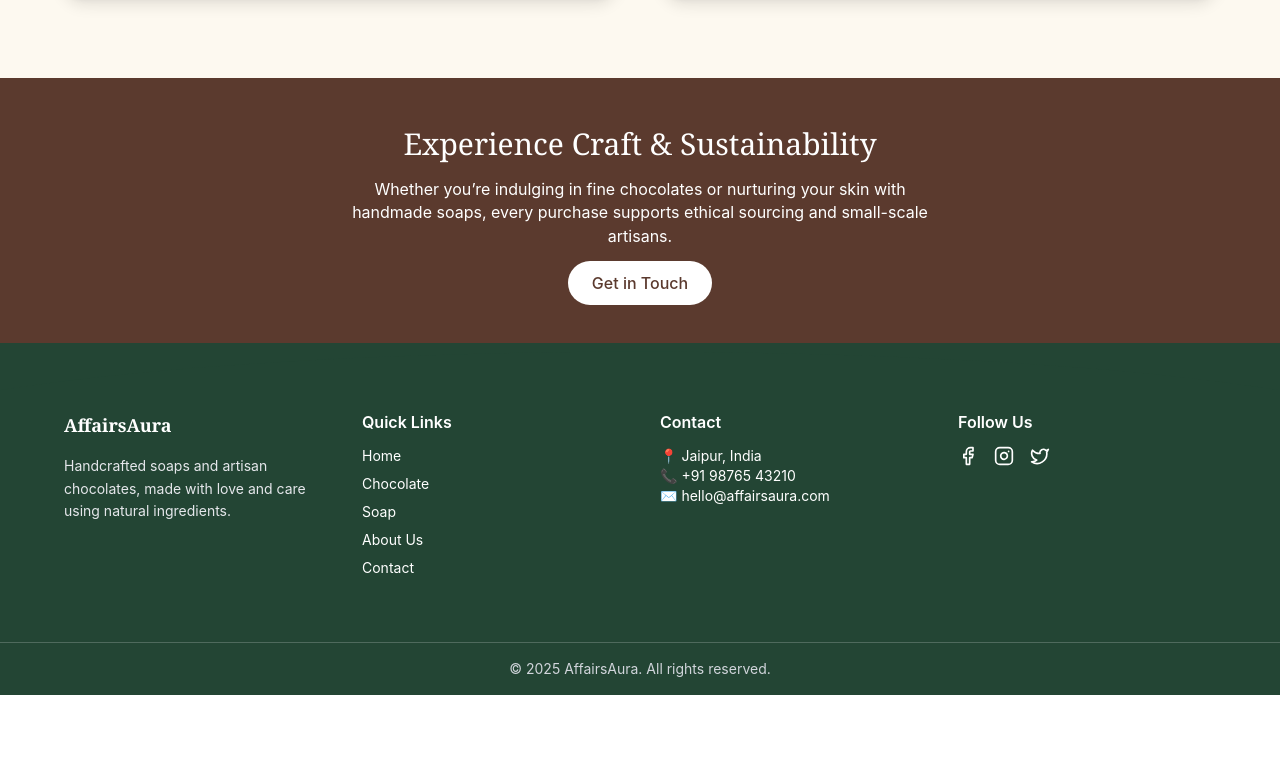
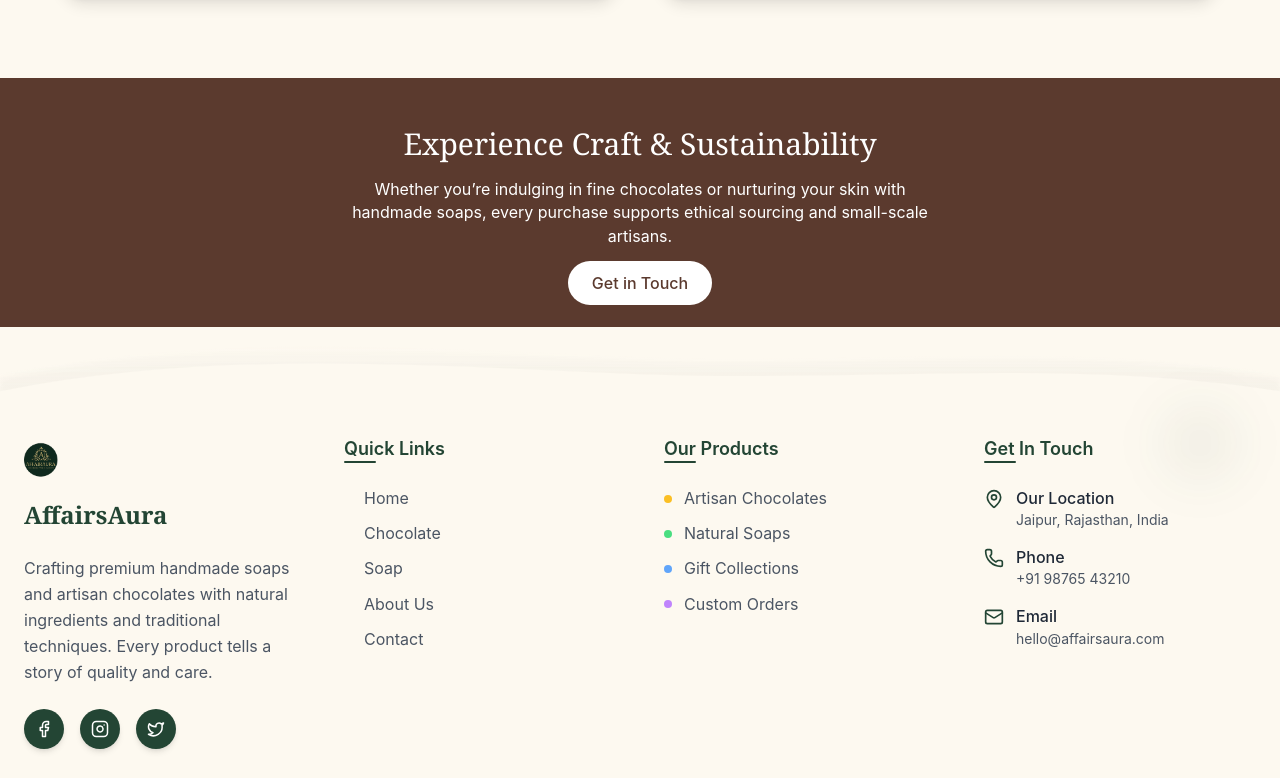
Before and after one commit to akatanayg/affairsaura_website, a React (Vite) app: page / in a window 1280 px wide. Shown: the part 2019-2797 px from the top of the page. Before the commit the page ends 2714 px from the top, so only its background shows below. Built offline with nearby package versions, Linux system fonts and the light colour scheme.

Commit message:
some final fixes

```diff
--- a/index.html
+++ b/index.html
@@ -3,8 +3,8 @@
   <head>
     <meta charset="utf-8" />
     <meta name="viewport" content="width=device-width,initial-scale=1" />
-    <title>AffairsAura — Handmade Soaps & Artisan Chocolates</title>
-    <meta name="description" content="AffairsAura — small-batch handmade soaps and artisan chocolates. Curated, sustainable, cozy." />
+    <title>AffairsAura - Handmade Soaps & Artisan Chocolates</title>
+    <meta name="description" content="AffairsAura - small-batch handmade soaps and artisan chocolates. Curated, sustainable, cozy." />
     <link rel="icon" href="/favicon.ico" />
   </head>
   <body>
--- a/src/components/Footer.jsx
+++ b/src/components/Footer.jsx
@@ -1,72 +1,222 @@
 import React from "react";
 import { Link } from "react-router-dom";
-import { Facebook, Instagram, Twitter } from "lucide-react";
+import {
+  Facebook,
+  Instagram,
+  Twitter,
+  MapPin,
+  Phone,
+  Mail,
+} from "lucide-react";
 
 export default function Footer() {
   return (
-    <footer className="relative w-full overflow-hidden">
-      {/* Footer Background with Curve */}
-      <div className="bg-[#234534] text-white relative">
-        {/* Top Smooth Hill Curve */}
+    <footer className="relative w-full overflow-hidden -mt-4">
+      {/* Footer Background with Curve and Shadow */}
+      <div className="bg-[#fdf9f0] text-gray-800 relative shadow-2xl">
+        {/* Top Elegant Curve */}
         <div className="w-full -mt-1">
           <svg
-            className="block w-full h-24"
+            className="block w-full h-20 md:h-32"
             xmlns="http://www.w3.org/2000/svg"
             preserveAspectRatio="none"
             viewBox="0 0 1440 150"
           >
+            <defs>
+              <linearGradient
+                id="curveGradient"
+                x1="0%"
+                y1="0%"
+                x2="0%"
+                y2="100%"
+              >
+                <stop
+                  offset="0%"
+                  style={{ stopColor: "#fdf9f0", stopOpacity: 0.1 }}
+                />
+                <stop
+                  offset="100%"
+                  style={{ stopColor: "#fdf9f0", stopOpacity: 1 }}
+                />
+              </linearGradient>
+            </defs>
             <path
-              d="M0,80 C360,0 1080,0 1440,80 L1440,150 L0,150 Z"
-              fill="#234534"
+              d="M0,60 C240,10 480,30 720,40 C960,50 1200,20 1440,60 L1440,150 L0,150 Z"
+              fill="url(#curveGradient)"
+              className="drop-shadow-lg"
+            />
+            <path
+              d="M0,80 C240,30 480,50 720,60 C960,70 1200,40 1440,80 L1440,150 L0,150 Z"
+              fill="#fdf9f0"
             />
           </svg>
         </div>
 
-        {/* Footer Content */}
-        <div className="max-w-[1200px] mx-auto grid sm:grid-cols-2 md:grid-cols-4 gap-10 px-6 pb-6 md:pb-16 -mt-6">
-          {/* About */}
-          <div>
-            <h3 className="font-serif text-lg font-bold mb-4">AffairsAura</h3>
-            <p className="text-sm text-gray-200 leading-relaxed">
-              Handcrafted soaps and artisan chocolates, made with love and care
-              using natural ingredients.
+        {/* Main Footer Content */}
+        <div className="max-w-7xl mx-auto px-6 pb-12 -mt-4">
+          <div className="grid grid-cols-1 md:grid-cols-2 lg:grid-cols-4 gap-8 lg:gap-12">
+            {/* Brand Section */}
+            <div className="lg:col-span-1">
+              <div className="mb-6">
+                <img
+                  src="/logo.png"
+                  alt="AffairsAura Logo"
+                  className="h-12 w-auto object-contain mb-4"
+                />
+                <h3 className="font-serif text-2xl font-bold text-[#234534] mb-3">
+                  AffairsAura
+                </h3>
+              </div>
+              <p className="text-gray-600 leading-relaxed mb-6">
+                Crafting premium handmade soaps and artisan chocolates with
+                natural ingredients and traditional techniques. Every product
+                tells a story of quality and care.
               </p>
+
+              {/* Social Media */}
+              <div className="flex gap-4">
+                <a
+                  href="#"
+                  className="w-10 h-10 bg-[#234534] text-white rounded-full flex items-center justify-center hover:bg-[#345444] transition-colors duration-300 shadow-md hover:shadow-lg transform hover:-translate-y-0.5"
+                >
+                  <Facebook size={18} />
+                </a>
+                <a
+                  href="#"
+                  className="w-10 h-10 bg-[#234534] text-white rounded-full flex items-center justify-center hover:bg-[#345444] transition-colors duration-300 shadow-md hover:shadow-lg transform hover:-translate-y-0.5"
+                >
+                  <Instagram size={18} />
+                </a>
+                <a
+                  href="#"
+                  className="w-10 h-10 bg-[#234534] text-white rounded-full flex items-center justify-center hover:bg-[#345444] transition-colors duration-300 shadow-md hover:shadow-lg transform hover:-translate-y-0.5"
+                >
+                  <Twitter size={18} />
+                </a>
+              </div>
             </div>
 
             {/* Quick Links */}
             <div>
-            <h4 className="font-semibold mb-3">Quick Links</h4>
-            <ul className="space-y-2 text-sm">
-              <li><Link to="/" className="hover:underline">Home</Link></li>
-              <li><Link to="/chocolate" className="hover:underline">Chocolate</Link></li>
-              <li><Link to="/soap" className="hover:underline">Soap</Link></li>
-              <li><Link to="/about" className="hover:underline">About Us</Link></li>
-              <li><Link to="/contact" className="hover:underline">Contact</Link></li>
+              <h4 className="font-semibold text-lg text-[#234534] mb-6 relative">
+                Quick Links
+                <div className="absolute bottom-0 left-0 w-8 h-0.5 bg-[#234534] rounded-full"></div>
+              </h4>
+              <ul className="space-y-3">
+                {[
+                  { to: "/", label: "Home" },
+                  { to: "/chocolate", label: "Chocolate" },
+                  { to: "/soap", label: "Soap" },
+                  { to: "/about", label: "About Us" },
+                  { to: "/contact", label: "Contact" },
+                ].map((link) => (
+                  <li key={link.to}>
+                    <Link
+                      to={link.to}
+                      className="text-gray-600 hover:text-[#234534] transition-colors duration-200 flex items-center group"
+                    >
+                      <span className="w-2 h-2 bg-[#234534] rounded-full mr-3 opacity-0 group-hover:opacity-100 transition-opacity duration-200"></span>
+                      {link.label}
+                    </Link>
+                  </li>
+                ))}
               </ul>
             </div>
 
-          {/* Contact */}
+            {/* Products */}
             <div>
-            <h4 className="font-semibold mb-3">Contact</h4>
-            <p className="text-sm">📍 Jaipur, India</p>
-            <p className="text-sm">📞 +91 98765 43210</p>
-            <p className="text-sm">✉️ hello@affairsaura.com</p>
+              <h4 className="font-semibold text-lg text-[#234534] mb-6 relative">
+                Our Products
+                <div className="absolute bottom-0 left-0 w-8 h-0.5 bg-[#234534] rounded-full"></div>
+              </h4>
+              <ul className="space-y-3 text-gray-600">
+                <li className="flex items-center">
+                  <span className="w-2 h-2 bg-amber-400 rounded-full mr-3"></span>
+                  Artisan Chocolates
+                </li>
+                <li className="flex items-center">
+                  <span className="w-2 h-2 bg-green-400 rounded-full mr-3"></span>
+                  Natural Soaps
+                </li>
+                <li className="flex items-center">
+                  <span className="w-2 h-2 bg-blue-400 rounded-full mr-3"></span>
+                  Gift Collections
+                </li>
+                <li className="flex items-center">
+                  <span className="w-2 h-2 bg-purple-400 rounded-full mr-3"></span>
+                  Custom Orders
+                </li>
+              </ul>
             </div>
 
-          {/* Social */}
+            {/* Contact Info */}
             <div>
-            <h4 className="font-semibold mb-3">Follow Us</h4>
-            <div className="flex gap-4">
-              <a href="#" className="hover:text-gray-300"><Facebook size={20} /></a>
-              <a href="#" className="hover:text-gray-300"><Instagram size={20} /></a>
-              <a href="#" className="hover:text-gray-300"><Twitter size={20} /></a>
+              <h4 className="font-semibold text-lg text-[#234534] mb-6 relative">
+                Get In Touch
+                <div className="absolute bottom-0 left-0 w-8 h-0.5 bg-[#234534] rounded-full"></div>
+              </h4>
+              <div className="space-y-4">
+                <div className="flex items-start gap-3">
+                  <MapPin className="w-5 h-5 text-[#234534] mt-0.5 flex-shrink-0" />
+                  <div>
+                    <p className="font-medium text-gray-800">Our Location</p>
+                    <p className="text-gray-600 text-sm">
+                      Jaipur, Rajasthan, India
+                    </p>
+                  </div>
+                </div>
+
+                <div className="flex items-start gap-3">
+                  <Phone className="w-5 h-5 text-[#234534] mt-0.5 flex-shrink-0" />
+                  <div>
+                    <p className="font-medium text-gray-800">Phone</p>
+                    <p className="text-gray-600 text-sm">+91 98765 43210</p>
+                  </div>
+                </div>
+
+                <div className="flex items-start gap-3">
+                  <Mail className="w-5 h-5 text-[#234534] mt-0.5 flex-shrink-0" />
+                  <div>
+                    <p className="font-medium text-gray-800">Email</p>
+                    <p className="text-gray-600 text-sm">
+                      hello@affairsaura.com
+                    </p>
+                  </div>
+                </div>
+              </div>
             </div>
           </div>
         </div>
 
-        {/* Bottom bar */}
-        <div className="border-t border-white/20 py-4 text-center text-sm text-gray-300">
+        {/* Decorative Elements */}
+        <div className="absolute top-20 right-10 w-20 h-20 bg-[#234534]/5 rounded-full blur-xl"></div>
+        <div className="absolute top-40 left-20 w-32 h-32 bg-[#234534]/3 rounded-full blur-2xl"></div>
+
+        {/* Bottom Copyright Bar */}
+        <div className="border-t border-gray-200 bg-white/50 backdrop-blur-sm">
+          <div className="max-w-7xl mx-auto px-6 py-6">
+            <div className="flex flex-col md:flex-row items-center justify-between gap-4">
+              <p className="text-gray-600 text-sm text-center md:text-left">
                 © {new Date().getFullYear()} AffairsAura. All rights reserved.
+                Made with ❤️ in India
+              </p>
+              <div className="flex items-center gap-6 text-sm text-gray-500">
+                <Link
+                  to="/privacy"
+                  className="hover:text-[#234534] transition-colors"
+                >
+                  Privacy Policy
+                </Link>
+                <span>•</span>
+                <Link
+                  to="/terms"
+                  className="hover:text-[#234534] transition-colors"
+                >
+                  Terms of Service
+                </Link>
+              </div>
+            </div>
+          </div>
         </div>
       </div>
     </footer>
--- a/src/components/Header.jsx
+++ b/src/components/Header.jsx
@@ -20,16 +20,16 @@
 
   const navLinks = [
     { path: "/", label: "Home" },
+    { path: "/about", label: "About Us" },
     { path: "/chocolate", label: "Chocolate" },
     { path: "/soap", label: "Soap" },
-    { path: "/about", label: "About Us" },
-    { path: "/contact", label: "Contact" },
+    { path: "/contact", label: "Contact Us" },
   ];
 
   return (
     <>
       {/* Fixed top header */}
-      <header className="fixed top-0 left-0 right-0 z-50 bg-white/95 backdrop-blur-sm shadow-sm border-b border-gray-100">
+      <header className="fixed top-0 left-0 right-0 z-50 bg-[#fdf9f0]/95 backdrop-blur-sm shadow-sm border-b border-gray-100">
         <div className="container mx-auto px-4">
           <div className="flex items-center justify-between h-16 md:h-20">
             {/* Logo Section */}
@@ -42,7 +42,7 @@
                 <img
                   src="/logo.png"
                   alt="AffairsAura Logo"
-                  className="h-10 w-auto md:h-12 object-contain"
+                  className="h-20 w-auto md:h-24 object-contain"
                 />
               </Link>
             </div>
@@ -120,7 +120,7 @@
               <img
                 src="/logo.png"
                 alt="AffairsAura Logo"
-                className="h-8 w-auto object-contain"
+                className="h-10 w-auto object-contain"
               />
             </Link>
 
@@ -160,7 +160,7 @@
           <div className="absolute bottom-0 left-0 right-0 p-6 border-t border-gray-100">
             <div className="text-center">
               <p className="text-sm text-gray-500 mb-2">Made with care</p>
-              <p className="text-xs text-gray-400">AffairsAura</p>
+              <p className="text-xs text-gray-400">Affair Aura</p>
             </div>
           </div>
         </div>
--- a/src/pages/About.jsx
+++ b/src/pages/About.jsx
@@ -2,7 +2,7 @@
 
 export default function About() {
   return (
-    <main className="container py-16">
+    <main className="container py-16 ">
       {/* Title + Tagline */}
       <div className="text-center reveal visible">
         <h1 className="font-serif text-4xl md:text-5xl text-[#5b3a2e]">
@@ -18,7 +18,7 @@
         Welcome to the world of{" "}
         <span className="font-semibold text-[#5b3a2e]">SOAP Affairs</span> and{" "}
         <span className="font-semibold text-[#5b3a2e]">Chocolate Affairs</span>{" "}
-        – two heartfelt brands created with a passion for purity, wellness, and
+        - two heartfelt brands created with a passion for purity, wellness, and
         indulgence.
       </p>
 
@@ -28,7 +28,7 @@
           className="rounded-2xl shadow-md h-[320px]"
           style={{
             backgroundImage:
-              "url(https://images.unsplash.com/photo-1603205414929-4d7f6e2f19a0?w=800&q=50&auto=format&fit=crop)",
+              "url(lemon.jpg)",
             backgroundSize: "cover",
             backgroundPosition: "center",
           }}
@@ -58,7 +58,7 @@
           className="md:order-2 rounded-2xl shadow-md h-[320px]"
           style={{
             backgroundImage:
-              "url(https://images.unsplash.com/photo-1606312619347-ffaf0f9093d6?w=800&q=50&auto=format&fit=crop)",
+              "url(bottlec.jpg)",
             backgroundSize: "cover",
             backgroundPosition: "center",
           }}
@@ -70,7 +70,7 @@
           <p className="text-[#8b857b] mt-3 leading-relaxed">
             We celebrate life’s sweetest moments with our wide range of homemade
             chocolates. From plain, dark, milk, and white chocolates to flavored
-            delights, center-filled surprises, and elegant bars — every creation
+            delights, center-filled surprises, and elegant bars - every creation
             is made to bring joy. Be it a{" "}
             <span className="text-[#a66a4e] font-medium">birthday</span>,{" "}
             <span className="text-[#a66a4e] font-medium">anniversary</span>,{" "}
--- a/src/pages/Chocolate.jsx
+++ b/src/pages/Chocolate.jsx
@@ -120,8 +120,8 @@
             Crafted Elegance
           </h2>
           <p className="mt-4 text-[#6b5449]">
-            Small-batch bonbons, single-origin truffles, and curated flavors –
-            made with ethically sourced cocoa and delicate craftsmanship.
+            Single-origin truffles, and curated flavors –
+            made with ethically sourced chocolate and delicate craftsmanship.
           </p>
         </div>
       </section>
@@ -131,9 +131,7 @@
         <div className="container max-w-3xl text-center">
           <h3 className="text-2xl text-white font-semibold">Our Story</h3>
           <p className="mt-4 text-white">
-            From humble beginnings in a small kitchen, our passion for cacao has
-            grown into a craft that celebrates farmers, flavors, and families.
-            Each piece of chocolate is a tribute to tradition and innovation.
+            At Chocolate Affairs, we celebrate life’s sweetest moments with our wide range of homemade chocolates. From plain, dark, milk, and white chocolates to flavored delights, center-filled surprises, and elegant bars, every creation is made to bring joy. Whether it’s a birthday, anniversary, festival, or special occasion, our chocolates are crafted to make memories sweeter.
           </p>
         </div>
       </section>
--- a/src/pages/Contact.jsx
+++ b/src/pages/Contact.jsx
@@ -3,7 +3,7 @@
 export default function Contact() {
   return (
     <main
-      className="py-20 min-h-screen flex items-center justify-center"
+      className="py-20 min-h-screen flex items-center justify-center bg-[#fdf9f0]"
       style={{ backgroundColor: "#fd9f0" }}
     >
       <div className="bg-white rounded-2xl shadow-lg p-10 max-w-xl w-full text-center">
@@ -28,7 +28,7 @@
           <p className="text-[#5b3a2e] font-semibold mt-6">✉️ Email</p>
           <p className="text-[#8b857b]">
             <a href="mailto:hello@affairsaura.com" className="underline">
-              info@affairsaura.com
+              hello@affairsaura.com
             </a>
           </p>
         </div>
--- a/src/pages/Home.jsx
+++ b/src/pages/Home.jsx
@@ -25,7 +25,7 @@
             {/* Chocolate Card */}
             <div className="relative group rounded-3xl overflow-hidden shadow-lg hover:shadow-xl transition-all duration-500">
               <img
-                src="https://images.unsplash.com/photo-1504674900247-0877df9cc836?w=1400&q=60&auto=format&fit=crop"
+                src="bottlec.jpg"
                 alt="Chocolate"
                 className="w-full h-80 object-cover group-hover:scale-110 transition-transform duration-700"
               />
@@ -45,7 +45,7 @@
             {/* Soap Card */}
             <div className="relative group rounded-3xl overflow-hidden shadow-lg hover:shadow-xl transition-all duration-500">
               <img
-                src="https://images.unsplash.com/photo-1505691723518-36a00e6e9b16?w=1400&q=60&auto=format&fit=crop"
+                src="lemon.jpg"
                 alt="Soap"
                 className="w-full h-80 object-cover group-hover:scale-110 transition-transform duration-700"
               />
```
Lines whose indentation alone changed are shown as unchanged.
